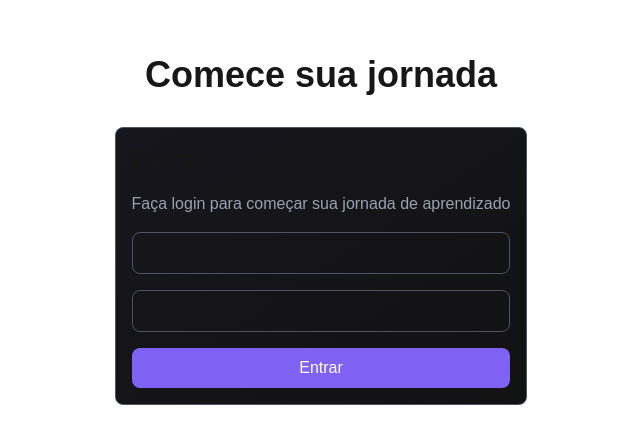
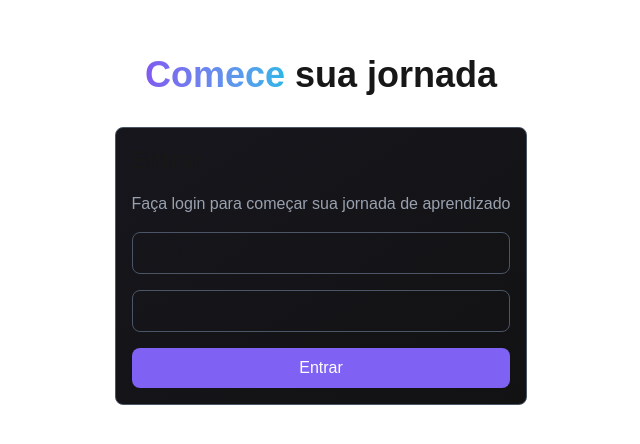
Before and after one commit to ViniNathan/glossary-app, a Next.js app in the folder frontend/: page /login in a window 1280 px wide. Shown: the part 170-614 px from the top of the page, without its empty margins (319-959 px from the left). Built offline with nearby package versions, Linux system fonts and the light colour scheme.

Commit message:
style: enhance login header with gradient text for visual appeal

```diff
--- a/frontend/src/app/(public)/login/page.tsx
+++ b/frontend/src/app/(public)/login/page.tsx
@@ -3,7 +3,11 @@ import React from "react";
 function LoginPage() {
   return (
     <div className="container mx-auto flex h-screen flex-col items-center justify-center gap-8">
-      <h1 className="text-4xl font-bold">Comece sua jornada</h1>
+      <h1 className="text-4xl font-bold">
+        <span className="bg-gradient-to-r from-[#7f5af0] to-[#2cb5e8] bg-clip-text text-transparent select-none">Comece</span>
+        {" "}
+        sua jornada
+      </h1>
       <div className="w-max flex flex-col items-left justify-center bg-gradient-to-br from-[#17161d] to-[#121213] border border-gray-600 rounded-lg p-4">
         <h1 className="text-2xl font-bold mb-4">Entrar</h1>
         <p className="text-md text-gray-400">Faça login para começar sua jornada de aprendizado</p>
```
